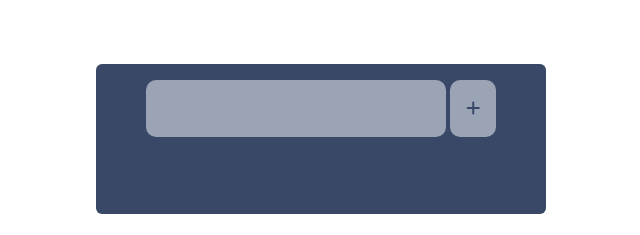
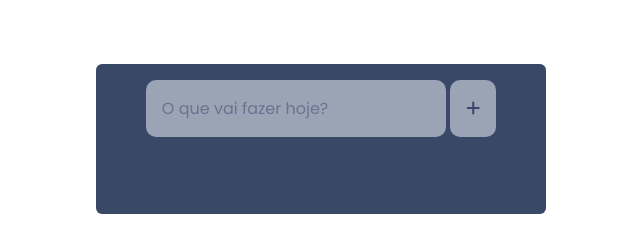
Before and after one commit to Lizandro12/to-do-list, a plain HTML site: page index.html in a window 1280 px wide. Shown: the top 235 px of the page, 319-959 px from the left. Drawn offline with Linux system fonts and the light colour scheme.

Commit message:
update style.css

```diff
--- a/index.html
+++ b/index.html
@@ -15,7 +15,7 @@
             <div class="list__header">
                 <div class="list__header-box">
                     <div class="container-box">
-                        <input type="text" class="list__header-input">
+                        <input type="text" class="list__header-input" placeholder="O que vai fazer hoje?">
                         <button class="list__header-btn creat">
                             <i class="fa-solid fa-plus"></i>
                         </button>
--- a/style.css
+++ b/style.css
@@ -61,6 +61,10 @@
     color: #394867;
     font-size: 1rem;
     margin: 1rem 0;
+}
+
+.list__header-input::placeholder{
+    color: #677492;
 }
 
 .list__header-btn{
```
